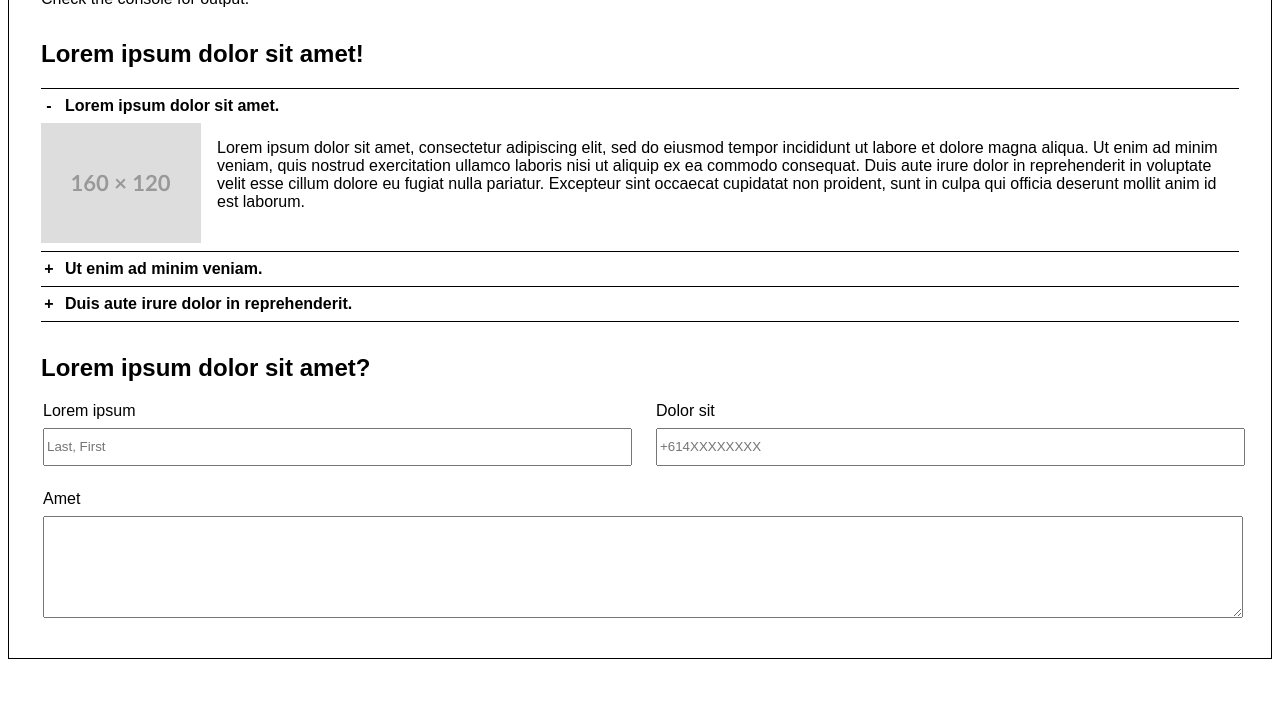
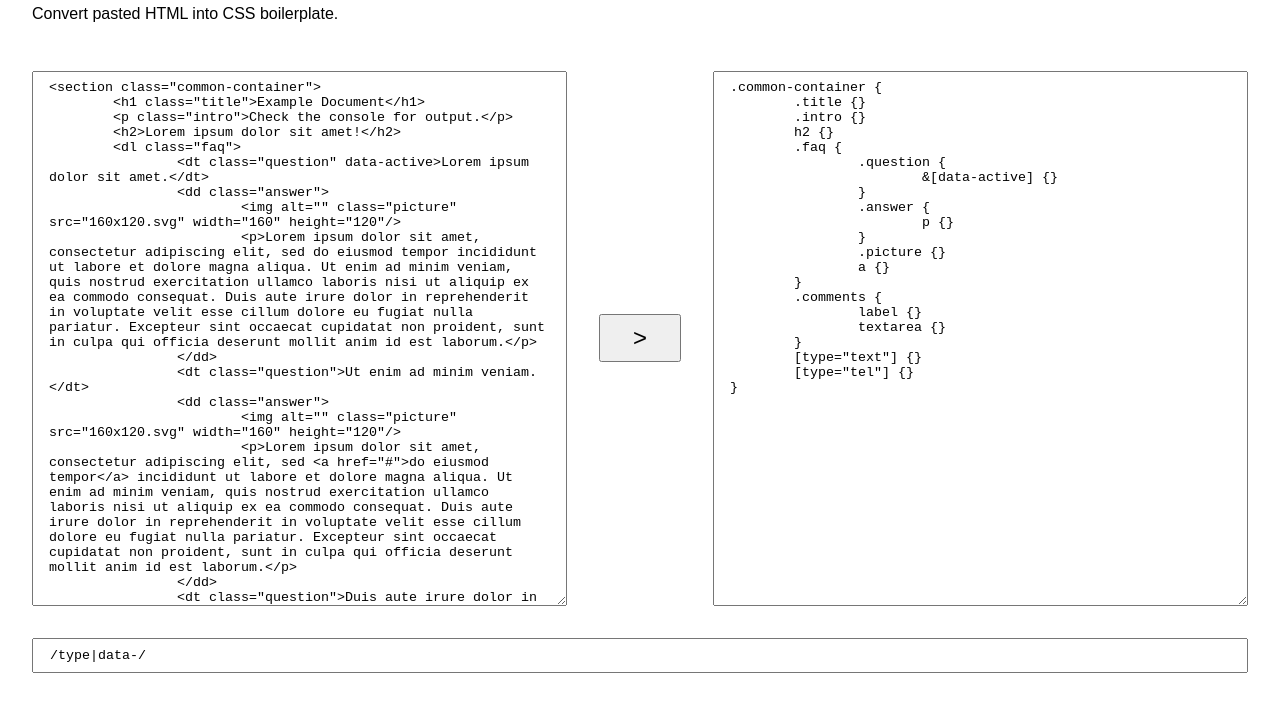
Before and after one commit to WoollyMittens/dom-indexer, a plain HTML site: page index.html in a window 1280 px wide. Shown: the part 95-800 px from the top of the page. Drawn offline with Linux system fonts and the light colour scheme.

Commit message:
Update example

```diff
--- a/dom-indexer.js
+++ b/dom-indexer.js
@@ -1,11 +1,13 @@
-class DomIndex {
+export class DomIndex {
 	constructor(props) {
 		// establish the root
-		this.rootIdentifier = props.root;
-		this.rootElement = document.querySelector(props.root);
+		this.rootElement = props.rootElement;
 		this.rootMap = {};
 		// store the allowed attributes
-		this.allowedAttributes = props.attributes;
+		this.allowedAttributes = props.allowedAttributes;
+	}
+
+	convert() {
 		// parse every node in the root
 		for (let childNode of this.rootElement.childNodes) {
 			if (!/#text|#comment|script/i.test(childNode.nodeName)) {
@@ -13,7 +15,8 @@ class DomIndex {
 			}
 		}
 		// publish the map
-		console.log(this.rootIdentifier, JSON.stringify(this.rootMap, null, '\t').replace(/"|,|:/g, "").replace(/\\/g, "\""));
+		const rootIdentifier = this.rootElement.id ? '#' + this.rootElement.id : '.' + this.rootElement.className.split(' ')[0];
+		return rootIdentifier + ' ' + JSON.stringify(this.rootMap, null, '\t').replace(/"|,|:/g, "").replace(/\\/g, "\"");
 	}
 
 	isValid(className) {
@@ -53,10 +56,13 @@ class DomIndex {
 	parse(element, parent, deepest) {
 		let nextParent = null;
 		// if it has an id
-		if (element.hasAttribute('id') && !/^[A-Z0-9]*$/.test(element.getAttribute('id'))) {
+		if (element.hasAttribute('id')) {
 			const elementId = '#' + element.getAttribute('id');
 			// if the id is unique
-			if (this.rootElement.querySelectorAll(elementId).length === 1) {
+            let hasValidId;
+            try { hasValidId = (this.rootElement.querySelectorAll(elementId).length === 1) }
+			catch (e) { hasValidId = false }
+			if (hasValidId) {
 				// store it in the root
 				if (!this.rootMap[elementId]) this.rootMap[elementId] = {};
 				// assume the parent role
@@ -123,7 +129,4 @@ class DomIndex {
 	}
 }
 
-new DomIndex({
-	root: '.common-container',
-	attributes: /data-active|data-unavailable/
-});
+window.DomIndex = DomIndex;
--- a/index.html
+++ b/index.html
@@ -4,137 +4,152 @@
 <head>
 	<title>DOM Indexer Example</title>
 	<meta name="viewport" content="initial-scale=1, minimum-scale=1, maximum-scale=1, width=device-width" />
+	<script src="dom-indexer.js" type="module"></script>
 	<style>
-		.common-container {
+		body {
 			font-family: sans-serif;
-			border: solid 1px black;
-			padding:  2rem;
-
-			.title {
-				margin: 0 0 1rem;
+			padding: 2rem;
+			margin: 0;
 		}
-
-			.intro {
-				margin: 0 0 2rem;
+		* {
+			box-sizing: border-box;
 		}
-			.faq {
-				border-bottom: solid 1px black;
-				margin: 0 0 2rem;
-
-				.question {
+		#example-container {
+			display: grid;
+			grid-template-columns: 1fr auto 1fr;
+			grid-template-rows: auto 1fr auto;
+			grid-template-areas: "title title title" "input action output" "attribs attribs attribs";
+			gap: 2rem;
+			height: calc(100vh - 4rem);
+		}
+		header {
+			grid-area: title;
+		}
+		#html-input {
+			grid-area: input;
+			font-family: monospace;
+			padding: 0.5rem 1rem;
+		}
+		#css-output {
+			grid-area: output;
+			font-family: monospace;
+			padding: 0.5rem 1rem;
+		}
+		aside {
+			grid-area: attribs;
+		}
+		#allowed-attributes {
+			font-family: monospace;
+			padding: 0.5rem 1rem;
+			width: 100%;
+		}
+		footer {
+			grid-area: action;
 			display: flex;
-					gap: 0.5rem;
-					font-weight: bold;
-					padding: 0.5rem 0;
-					border-top: solid 1px black;
-					cursor: pointer;
-
-					&:before {
-						content: "+";
-						display: inline-block;
-						text-align: center;
-						min-width: 1rem;
+			align-items: center;
+			justify-content: center;
 		}
-
-					&[data-active] {
-						&:before {
-							content: "-";
-						}
-					}
-				}
-				.answer {
-					display: none;
-					gap: 1rem;
-					margin: 0 0 0.5rem;
-
-					p {}
-				}
-				[data-active] + .answer {
-					display: flex;
-				}
-				.picture {}
-				a {}
-			}
-			p {}
-			.comments {
-				display: grid;
-				gap: 1rem 2rem;
-				grid-template-columns: 1fr 1fr;
-				grid-template-rows: auto;
-				border: none;
-				padding: 0;
-
-				label {
-					&:nth-child(3) {
-						grid-column: span 2;
-					}
-				}
-
-				input, textarea {
-					display: block;
-					width: 100%;
-					min-height: 2rem;
-					margin: 0.5rem 0;
-				}
-				textarea {
-					min-height: 6rem;
-				}
-			}
+		#convert-action {
+			padding: 0.5rem 2rem;
+			font-size: 1.5rem;
 		}
 	</style>
 </head>
 
 <body>
 
-	<section class="common-container">
-		<h1 class="title">Example Document</h1>
-		<p class="intro">Check the console for output.</p>
-		<h2>Lorem ipsum dolor sit amet!</h2>
-		<dl class="faq">
-			<dt class="question" data-active>Lorem ipsum dolor sit amet.</dt>
-			<dd class="answer">
-				<img alt="" class="picture" src="160x120.svg" width="160" height="120"/>
-				<p>Lorem ipsum dolor sit amet, consectetur adipiscing elit, sed do eiusmod tempor incididunt ut labore et dolore magna aliqua. Ut enim ad minim veniam, quis nostrud exercitation ullamco laboris nisi ut aliquip ex ea commodo consequat. Duis aute irure dolor in reprehenderit in voluptate velit esse cillum dolore eu fugiat nulla pariatur. Excepteur sint occaecat cupidatat non proident, sunt in culpa qui officia deserunt mollit anim id est laborum.</p>
-			</dd>
-			<dt class="question">Ut enim ad minim veniam.</dt>
-			<dd class="answer">
-				<img alt="" class="picture" src="160x120.svg" width="160" height="120"/>
-				<p>Lorem ipsum dolor sit amet, consectetur adipiscing elit, sed <a href="#">do eiusmod tempor</a> incididunt ut labore et dolore magna aliqua. Ut enim ad minim veniam, quis nostrud exercitation ullamco laboris nisi ut aliquip ex ea commodo consequat. Duis aute irure dolor in reprehenderit in voluptate velit esse cillum dolore eu fugiat nulla pariatur. Excepteur sint occaecat cupidatat non proident, sunt in culpa qui officia deserunt mollit anim id est laborum.</p>
-			</dd>
-			<dt class="question">Duis aute irure dolor in reprehenderit.</dt>
-			<dd class="answer">
-				<img alt="" class="picture" src="160x120.svg" width="160" height="120"/>
-				<p>Lorem ipsum dolor sit amet, consectetur adipiscing elit, sed do eiusmod tempor incididunt ut labore et dolore magna aliqua. Ut enim ad minim veniam, quis nostrud exercitation ullamco laboris nisi ut aliquip ex ea commodo consequat. Duis aute irure dolor in reprehenderit in voluptate velit esse cillum dolore eu fugiat nulla pariatur. Excepteur sint occaecat cupidatat non proident, sunt in culpa qui officia deserunt mollit anim id est laborum.</p>
-			</dd>
-		</dl>
-		<h2>Lorem ipsum dolor sit amet?</h2>
-		<fieldset class="comments">
-			<label>
+	<section id="example-container">
+		<header>
+			<h1>DOM Indexer</h1>
+			<p>Convert pasted HTML into CSS boilerplate.</p>
+		</header>
+
+		<textarea id="html-input" placeholder="HTML goes in here.">
+&lt;section class="common-container"&gt;
+	&lt;h1 class="title"&gt;Example Document&lt;/h1&gt;
+	&lt;p class="intro"&gt;Check the console for output.&lt;/p&gt;
+	&lt;h2&gt;Lorem ipsum dolor sit amet!&lt;/h2&gt;
+	&lt;dl class="faq"&gt;
+		&lt;dt class="question" data-active&gt;Lorem ipsum dolor sit amet.&lt;/dt&gt;
+		&lt;dd class="answer"&gt;
+			&lt;img alt="" class="picture" src="160x120.svg" width="160" height="120"/&gt;
+			&lt;p&gt;Lorem ipsum dolor sit amet, consectetur adipiscing elit, sed do eiusmod tempor incididunt ut labore et dolore magna aliqua. Ut enim ad minim veniam, quis nostrud exercitation ullamco laboris nisi ut aliquip ex ea commodo consequat. Duis aute irure dolor in reprehenderit in voluptate velit esse cillum dolore eu fugiat nulla pariatur. Excepteur sint occaecat cupidatat non proident, sunt in culpa qui officia deserunt mollit anim id est laborum.&lt;/p&gt;
+		&lt;/dd&gt;
+		&lt;dt class="question"&gt;Ut enim ad minim veniam.&lt;/dt&gt;
+		&lt;dd class="answer"&gt;
+			&lt;img alt="" class="picture" src="160x120.svg" width="160" height="120"/&gt;
+			&lt;p&gt;Lorem ipsum dolor sit amet, consectetur adipiscing elit, sed &lt;a href="#"&gt;do eiusmod tempor&lt;/a&gt; incididunt ut labore et dolore magna aliqua. Ut enim ad minim veniam, quis nostrud exercitation ullamco laboris nisi ut aliquip ex ea commodo consequat. Duis aute irure dolor in reprehenderit in voluptate velit esse cillum dolore eu fugiat nulla pariatur. Excepteur sint occaecat cupidatat non proident, sunt in culpa qui officia deserunt mollit anim id est laborum.&lt;/p&gt;
+		&lt;/dd&gt;
+		&lt;dt class="question"&gt;Duis aute irure dolor in reprehenderit.&lt;/dt&gt;
+		&lt;dd class="answer"&gt;
+			&lt;img alt="" class="picture" src="160x120.svg" width="160" height="120"/&gt;
+			&lt;p&gt;Lorem ipsum dolor sit amet, consectetur adipiscing elit, sed do eiusmod tempor incididunt ut labore et dolore magna aliqua. Ut enim ad minim veniam, quis nostrud exercitation ullamco laboris nisi ut aliquip ex ea commodo consequat. Duis aute irure dolor in reprehenderit in voluptate velit esse cillum dolore eu fugiat nulla pariatur. Excepteur sint occaecat cupidatat non proident, sunt in culpa qui officia deserunt mollit anim id est laborum.&lt;/p&gt;
+		&lt;/dd&gt;
+	&lt;/dl&gt;
+	&lt;h2&gt;Lorem ipsum dolor sit amet?&lt;/h2&gt;
+	&lt;fieldset class="comments"&gt;
+		&lt;label&gt;
 			Lorem ipsum
-				<input type="text" name="lorem" placeholder="Last, First"/>
-			</label>
-			<label>
+			&lt;input type="text" name="lorem" placeholder="Last, First"/&gt;
+		&lt;/label&gt;
+		&lt;label&gt;
 			Dolor sit
-				<input type="tel" name="lorem" placeholder="+614XXXXXXXX"/>
-			</label>
-			<label>
+			&lt;input type="tel" name="lorem" placeholder="+614XXXXXXXX"/&gt;
+		&lt;/label&gt;
+		&lt;label&gt;
 			Amet
-				<textarea></textarea>
-			</label>
+			&lt;textarea&gt;&lt;/textarea&gt;
+		&lt;/label&gt;
+	&lt;/fieldset&gt;
+&lt;/section&gt;
+		</textarea>
 
-		</fieldset>
+		<aside>
+			<input id="allowed-attributes" type="text" value="/type|data-/" placeholder="A regexp of allowed attributes: /type|data-/"/>
+		</aside>
+
+		<textarea id="css-output" placeholder="CSS comes out here."></textarea>
+
+		<footer>
+			<button id="convert-action">&gt;</button>
+		</footer>
+
 	</section>
+
 	<script>
-		const toggles = document.querySelectorAll('.faq dt');
-		for (let toggle of toggles) {
-			toggle.addEventListener('click', evt=>{
-				if (toggle.hasAttribute('data-active')) { toggle.removeAttribute('data-active') }
-				else { toggle.setAttribute('data-active', '') }
+		addEventListener("DOMContentLoaded", () => {
+
+			const htmlInput = document.querySelector('#html-input');
+			const cssOutput = document.querySelector('#css-output');
+			const allowedAttributes = document.querySelector('#allowed-attributes');
+			const convertButton = document.querySelector('#convert-action');
+
+			function convert() {
+				// load the html input into a template
+				const inputTemplate = document.createElement('template');
+				inputTemplate.innerHTML = htmlInput.value;
+
+				// convert the allowable attributes
+				var matches = allowedAttributes.value.match(new RegExp('^/(.*?)/([gimy]*)$'));
+				var regex = new RegExp(matches[1], matches[2]);
+
+				// let the indexer loose on it
+				cssOutput.value = new DomIndex({
+					rootElement: inputTemplate.content.firstElementChild,
+					allowedAttributes: regex
+				}).convert();
+			}
+
+			convertButton.addEventListener('click', (evt) => {
+				evt.preventDefault();
+				convert();
 			});
-		}
+
+			convert();
+
+		});
 	</script>
 
-	<script src="dom-indexer.js"></script>
 </body>
 
 </html>
```
Also changed, not shown: 1 other file. Lines whose indentation alone changed are shown as unchanged.
